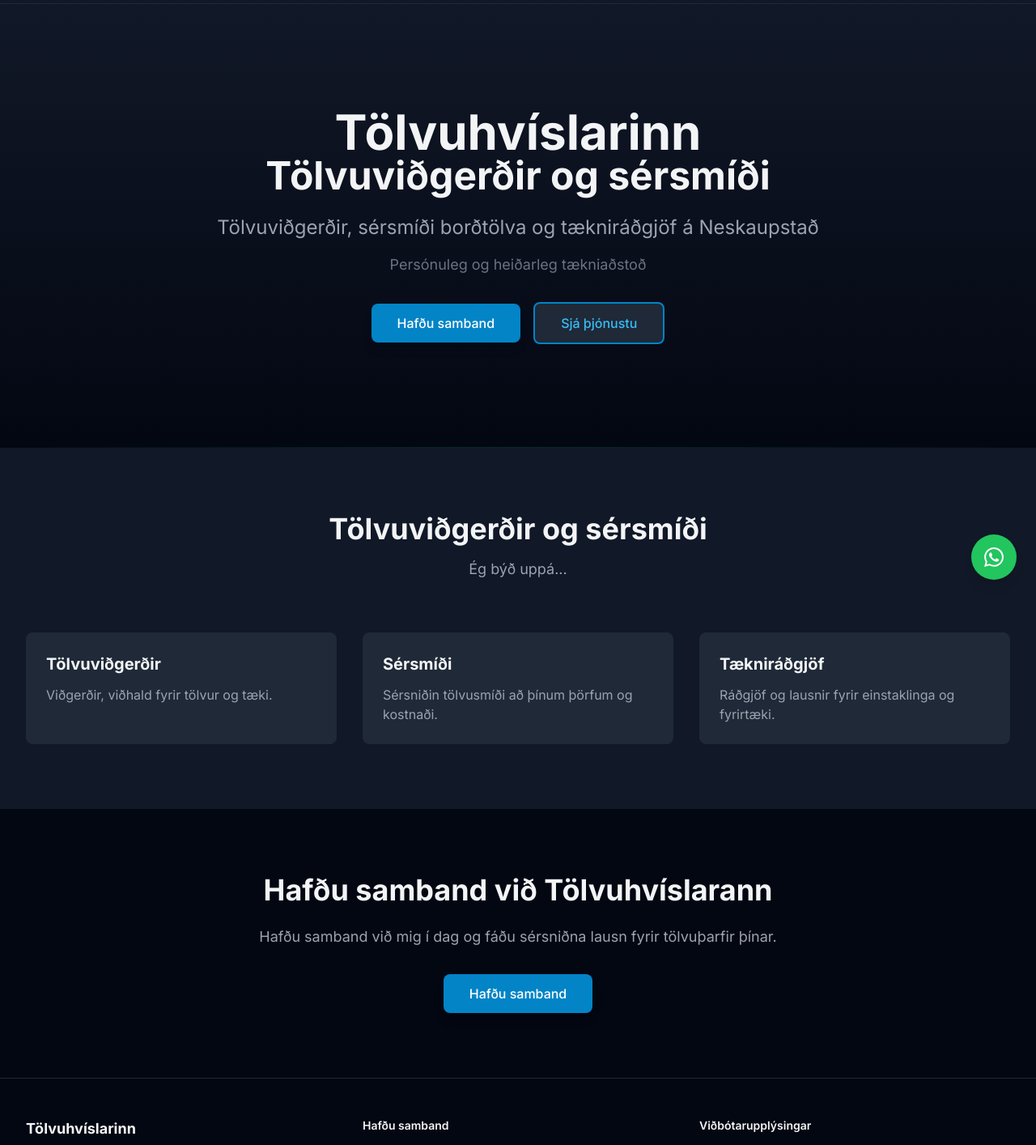
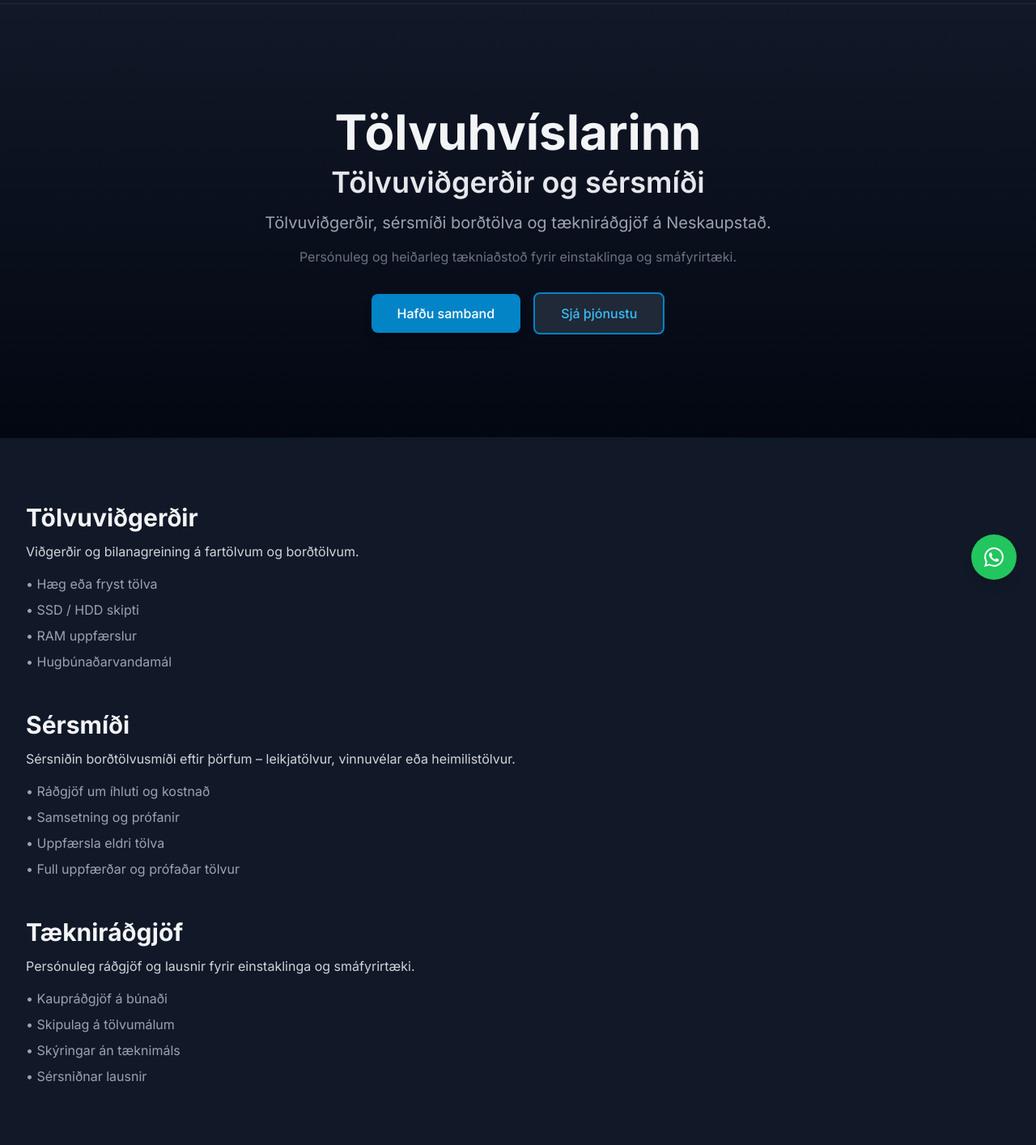
Before and after one commit to Lovedealer8472/TH.is, a Next.js app: page / in a window 1280 px wide. Shown: the part 60-1474 px from the top of the page at 81% size. Built offline with nearby package versions, Linux system fonts and the light colour scheme; no server answers.

Commit message:
Refactor entire site: Improve text structure, hierarchy, and SEO

```diff
--- /dev/null
+++ b/app/about/layout.tsx
@@ -0,0 +1,14 @@
+import type { Metadata } from 'next';
+
+export const metadata: Metadata = {
+  title: 'Um Tölvuhvíslarinn – Tölvuviðgerðir í Neskaupstað',
+  description: 'Kynntu þér Tölvuhvíslarinn. Persónuleg og heiðarleg tækniaðstoð með 20 ára reynslu í tölvuviðgerðum og tækniráðgjöf.',
+};
+
+export default function AboutLayout({
+  children,
+}: {
+  children: React.ReactNode;
+}) {
+  return <>{children}</>;
+}
--- /dev/null
+++ b/app/contact/layout.tsx
@@ -0,0 +1,14 @@
+import type { Metadata } from 'next';
+
+export const metadata: Metadata = {
+  title: 'Hafðu samband – Tölvuhvíslarinn',
+  description: 'Hafðu samband við Tölvuhvíslarann í Neskaupstað. Sími: 848-6755, netfang: tolvuhvislarinn@gmail.com',
+};
+
+export default function ContactLayout({
+  children,
+}: {
+  children: React.ReactNode;
+}) {
+  return <>{children}</>;
+}
--- a/app/contact/page.tsx
+++ b/app/contact/page.tsx
@@ -10,15 +10,40 @@ export default function ContactPage() {
   return (
     <div className="py-20">
       <div className="max-w-7xl mx-auto px-4 sm:px-6 lg:px-8">
-        <div className="text-center mb-16">
-          <h1 className="text-4xl sm:text-5xl font-bold text-gray-100 mb-4">
+        <div className="mb-12">
+          <h1 className="text-4xl sm:text-5xl font-bold text-gray-100 mb-6">
             {t.contact.title}
           </h1>
-          <p className="text-xl text-gray-400 max-w-3xl mx-auto mb-6">
-            {t.contact.subtitle}
+          <p className="text-lg text-gray-300 mb-8 leading-relaxed">
+            {t.contact.intro}
           </p>
-          <div className="flex justify-center">
-            <SocialMediaLinks variant="inline" showLabels={true} />
+
+          <div className="bg-gray-800 border border-gray-700 rounded-lg p-6 mb-8">
+            <div className="space-y-4">
+              <div>
+                <h3 className="text-sm font-semibold text-gray-400 mb-1">{t.contact.phone}</h3>
+                <p className="text-lg text-gray-100">
+                  <a href="tel:848-6755" className="text-primary-400 hover:text-primary-300">848-6755</a>
+                </p>
+              </div>
+              <div>
+                <h3 className="text-sm font-semibold text-gray-400 mb-1">{t.contact.email}</h3>
+                <p className="text-lg text-gray-100">
+                  <a href="mailto:tolvuhvislarinn@gmail.com" className="text-primary-400 hover:text-primary-300">tolvuhvislarinn@gmail.com</a>
+                </p>
+              </div>
+              <div>
+                <h3 className="text-sm font-semibold text-gray-400 mb-1">{t.contact.location}</h3>
+                <p className="text-lg text-gray-100">Neskaupstaður</p>
+              </div>
+            </div>
+          </div>
+
+          <div className="text-center mb-8">
+            <p className="text-gray-400 mb-4">Eða hafðu samband í gegnum:</p>
+            <div className="flex justify-center">
+              <SocialMediaLinks variant="inline" showLabels={true} />
+            </div>
           </div>
         </div>
 
--- a/app/page.tsx
+++ b/app/page.tsx
@@ -12,14 +12,16 @@ export default function HomePage() {
       <section className="relative py-20 sm:py-32 bg-gradient-to-b from-gray-900 to-gray-950">
         <div className="max-w-7xl mx-auto px-4 sm:px-6 lg:px-8">
           <div className="text-center">
-            <h1 className="text-4xl sm:text-5xl lg:text-6xl font-bold text-gray-100 mb-6">
-              <div>{t.home.hero.titleMain}</div>
-              <div className="text-3xl sm:text-4xl lg:text-5xl">{t.home.hero.titleSecondary}</div>
+            <h1 className="text-4xl sm:text-5xl lg:text-6xl font-bold text-gray-100 mb-3">
+              {t.home.hero.titleMain}
             </h1>
-            <p className="text-xl sm:text-2xl text-gray-400 mb-4 max-w-3xl mx-auto">
+            <p className="text-2xl sm:text-3xl lg:text-4xl font-semibold text-gray-200 mb-4">
+              {t.home.hero.titleSecondary}
+            </p>
+            <p className="text-lg sm:text-xl text-gray-400 mb-4 max-w-3xl mx-auto">
               {t.home.hero.subtitle}
             </p>
-            <p className="text-base sm:text-lg text-gray-500 mb-8">
+            <p className="text-base text-gray-500 mb-8">
               {t.home.hero.trustLine}
             </p>
             <div className="flex flex-col sm:flex-row gap-4 justify-center items-center">
@@ -46,44 +48,53 @@ export default function HomePage() {
       {/* Service Highlights */}
       <section className="py-20 bg-gray-900">
         <div className="max-w-7xl mx-auto px-4 sm:px-6 lg:px-8">
-          <div className="text-center mb-16">
-            <h2 className="text-3xl sm:text-4xl font-bold text-gray-100 mb-4">
-              {t.services.title}
-            </h2>
-            <p className="text-lg text-gray-400 max-w-2xl mx-auto">
-              {t.services.subtitle}
-            </p>
-          </div>
-
-          <div className="grid grid-cols-1 md:grid-cols-3 gap-8">
-            {/* Service Card 1 - Tölvuviðgerðir */}
-            <div className="p-6 border border-gray-800 rounded-lg hover:border-primary-500 hover:shadow-lg transition-all bg-gray-800">
-              <h3 className="text-xl font-bold text-gray-100 mb-3">
-                Tölvuviðgerðir
-              </h3>
-              <p className="text-gray-400">
-                Viðgerðir, viðhald fyrir tölvur og tæki.
+          <div className="space-y-12">
+            {/* Tölvuviðgerðir */}
+            <div>
+              <h2 className="text-2xl sm:text-3xl font-bold text-gray-100 mb-3">
+                {t.home.services.repairs.title}
+              </h2>
+              <p className="text-gray-300 mb-4 max-w-3xl">
+                {t.home.services.repairs.description}
               </p>
+              <ul className="space-y-2 text-gray-400">
+                <li>• {t.home.services.repairs.bullet1}</li>
+                <li>• {t.home.services.repairs.bullet2}</li>
+                <li>• {t.home.services.repairs.bullet3}</li>
+                <li>• {t.home.services.repairs.bullet4}</li>
+              </ul>
             </div>
 
-            {/* Service Card 2 - Sérsmíði */}
-            <div className="p-6 border border-gray-800 rounded-lg hover:border-primary-500 hover:shadow-lg transition-all bg-gray-800">
-              <h3 className="text-xl font-bold text-gray-100 mb-3">
-                Sérsmíði
-              </h3>
-              <p className="text-gray-400">
-                Sérsniðin tölvusmíði að þínum þörfum og kostnaði.
+            {/* Sérsmíði */}
+            <div>
+              <h2 className="text-2xl sm:text-3xl font-bold text-gray-100 mb-3">
+                {t.home.services.custom.title}
+              </h2>
+              <p className="text-gray-300 mb-4 max-w-3xl">
+                {t.home.services.custom.description}
               </p>
+              <ul className="space-y-2 text-gray-400">
+                <li>• {t.home.services.custom.bullet1}</li>
+                <li>• {t.home.services.custom.bullet2}</li>
+                <li>• {t.home.services.custom.bullet3}</li>
+                <li>• {t.home.services.custom.bullet4}</li>
+              </ul>
             </div>
 
-            {/* Service Card 3 - Tækniráðgjöf */}
-            <div className="p-6 border border-gray-800 rounded-lg hover:border-primary-500 hover:shadow-lg transition-all bg-gray-800">
-              <h3 className="text-xl font-bold text-gray-100 mb-3">
-                Tækniráðgjöf
-              </h3>
-              <p className="text-gray-400">
-                Ráðgjöf og lausnir fyrir einstaklinga og fyrirtæki.
+            {/* Tækniráðgjöf */}
+            <div>
+              <h2 className="text-2xl sm:text-3xl font-bold text-gray-100 mb-3">
+                {t.home.services.consulting.title}
+              </h2>
+              <p className="text-gray-300 mb-4 max-w-3xl">
+                {t.home.services.consulting.description}
               </p>
+              <ul className="space-y-2 text-gray-400">
+                <li>• {t.home.services.consulting.bullet1}</li>
+                <li>• {t.home.services.consulting.bullet2}</li>
+                <li>• {t.home.services.consulting.bullet3}</li>
+                <li>• {t.home.services.consulting.bullet4}</li>
+              </ul>
             </div>
           </div>
         </div>
@@ -92,11 +103,11 @@ export default function HomePage() {
       {/* CTA Section */}
       <section className="py-20 bg-gray-950">
         <div className="max-w-4xl mx-auto px-4 sm:px-6 lg:px-8 text-center">
-          <h2 className="text-3xl sm:text-4xl font-bold text-gray-100 mb-6">
-            Hafðu samband við Tölvuhvíslarann
+          <h2 className="text-2xl sm:text-3xl font-bold text-gray-100 mb-4">
+            {t.home.cta.heading}
           </h2>
           <p className="text-lg text-gray-400 mb-8">
-            Hafðu samband við mig í dag og fáðu sérsniðna lausn fyrir tölvuþarfir þínar.
+            {t.home.cta.description}
           </p>
           <Link
             href="/contact"
--- /dev/null
+++ b/app/pricing/layout.tsx
@@ -0,0 +1,14 @@
+import type { Metadata } from 'next';
+
+export const metadata: Metadata = {
+  title: 'Verðskrá – Tölvuhvíslarinn',
+  description: 'Skýr og gagnsæ verðskrá fyrir tölvuviðgerðir, sérsmíði, gagnavernd og tækniráðgjöf. Allt verð í íslenskum krónum.',
+};
+
+export default function PricingLayout({
+  children,
+}: {
+  children: React.ReactNode;
+}) {
+  return <>{children}</>;
+}
--- /dev/null
+++ b/app/services/layout.tsx
@@ -0,0 +1,14 @@
+import type { Metadata } from 'next';
+
+export const metadata: Metadata = {
+  title: 'Þjónusta – Tölvuhvíslarinn',
+  description: 'Tölvuviðgerðir, sérsmíði borðtölva, gagnavernd, öryggi og tækniráðgjöf. Yfirlit yfir allar þjónustur sem Tölvuhvíslarinn býður upp á.',
+};
+
+export default function ServicesLayout({
+  children,
+}: {
+  children: React.ReactNode;
+}) {
+  return <>{children}</>;
+}
--- a/app/services/page.tsx
+++ b/app/services/page.tsx
@@ -41,19 +41,22 @@ export default function ServicesPage() {
   return (
     <div className="py-12">
       <div className="max-w-7xl mx-auto px-4 sm:px-6 lg:px-8">
-        <div className="text-center mb-12">
-          <h1 className="text-4xl sm:text-5xl font-bold text-gray-100 mb-4">
+        <div className="mb-12">
+          <h1 className="text-4xl sm:text-5xl font-bold text-gray-100 mb-6">
             {t.services.title}
           </h1>
-          <p className="text-xl text-gray-400 max-w-3xl mx-auto">
-            {t.services.subtitle}
+          <p className="text-lg text-gray-300 max-w-3xl leading-relaxed">
+            {t.services.intro}
           </p>
         </div>
 
         <div className="grid grid-cols-1 md:grid-cols-2 gap-4">
           {/* Tölvuviðgerðir & bilanagreining */}
           <AccordionSection title="Tölvuviðgerðir & bilanagreining">
-            <ul className="space-y-2 text-sm">
+            <p className="text-gray-300 mb-4">
+              Viðgerðir og bilanagreining á fartölvum og borðtölvum.
+            </p>
+            <ul className="space-y-2 text-sm text-gray-400">
               <li>• Greining og viðgerðir á borðtölvum og fartölvum</li>
               <li>• Skipti á hörðum diskum / SSD</li>
               <li>• Uppfærslur á vinnsluminni (RAM)</li>
@@ -64,7 +67,10 @@ export default function ServicesPage() {
 
           {/* Sérsmíði & uppfærslur á vélum */}
           <AccordionSection title="Sérsmíði & uppfærslur á vélum">
-            <ul className="space-y-2 text-sm">
+            <p className="text-gray-300 mb-4">
+              Sérsniðin borðtölvusmíði eftir þörfum – leikjatölvur, vinnuvélar eða heimilistölvur.
+            </p>
+            <ul className="space-y-2 text-sm text-gray-400">
               <li>• Sérsmíði borðtölva eftir þörfum (leikjatölvur, vinnuvélar, heimilistölvur)</li>
               <li>• Ráðgjöf um íhluti og kostnað</li>
               <li>• Uppfærsla eldri tölva til að lengja líftíma</li>
@@ -74,18 +80,24 @@ export default function ServicesPage() {
 
           {/* Gögn, afrit og gangabjörgun */}
           <AccordionSection title="Gögn, afrit og gangabjörgun">
-            <ul className="space-y-2 text-sm">
+            <p className="text-gray-300 mb-4">
+              Afritun, flutningur og endurheimt gagna. Er með samstarf við <Link href="https://logurinn.is/" target="_blank" rel="noopener noreferrer" className="text-primary-400 hover:text-primary-300 underline">Lögurinn</Link> sem er með geggað setup fyrir gagnageymslu.
+            </p>
+            <ul className="space-y-2 text-sm text-gray-400">
               <li>• Afritun gagna (backup)</li>
               <li>• Flutningur gagna milli tölva</li>
               <li>• Endurheimt tapaðra gagna (þar sem mögulegt er)</li>
-              <li>• Uppsetning á sjálfvirkum afritunarlausnum. Er með samstarf við <Link href="https://logurinn.is/" target="_blank" rel="noopener noreferrer" className="text-primary-400 hover:text-primary-300 underline">Lögurinn</Link> sem er með geggað setup fyrir gagnageymslu.</li>
+              <li>• Uppsetning á sjálfvirkum afritunarlausnum</li>
               <li>• Ráðgjöf um gagnavernd</li>
             </ul>
           </AccordionSection>
 
           {/* Öryggi & hugbúnaður */}
           <AccordionSection title="Öryggi & hugbúnaður">
-            <ul className="space-y-2 text-sm">
+            <p className="text-gray-300 mb-4">
+              Veiru- og spilliforritahreinsun, uppsetning öryggislausna og kerfishreinsun.
+            </p>
+            <ul className="space-y-2 text-sm text-gray-400">
               <li>• Veiru- og spilliforritahreinsun</li>
               <li>• Uppsetning vírusvarna og öryggislausna</li>
               <li>• Kerfishreinsun og stillingar</li>
@@ -96,7 +108,10 @@ export default function ServicesPage() {
 
           {/* Netkerfi & heimila-/fyrirtækjalausnir */}
           <AccordionSection title="Netkerfi & heimila-/fyrirtækjalausnir">
-            <ul className="space-y-2 text-sm">
+            <p className="text-gray-300 mb-4">
+              Uppsetning og bilanagreining á heimilisnetum og smá netkerfum fyrir fyrirtæki.
+            </p>
+            <ul className="space-y-2 text-sm text-gray-400">
               <li>• Uppsetning og bilanagreining á heimilisnetum</li>
               <li>• Beinar, Wi-Fi, prentarar og nettengd tæki</li>
               <li>• Smá netkerfi fyrir fyrirtæki</li>
@@ -106,7 +121,10 @@ export default function ServicesPage() {
 
           {/* Tækniráðgjöf & aðstoð */}
           <AccordionSection title="Tækniráðgjöf & aðstoð">
-            <ul className="space-y-2 text-sm">
+            <p className="text-gray-300 mb-4">
+              Persónuleg ráðgjöf og lausnir sérsniðnar að þínum þörfum, án tæknimáls.
+            </p>
+            <ul className="space-y-2 text-sm text-gray-400">
               <li>• Persónuleg tækniráðgjöf</li>
               <li>• Aðstoð við kaup á búnaði</li>
               <li>• Útskýringar og leiðbeiningar (án tæknimáls)</li>
@@ -117,7 +135,10 @@ export default function ServicesPage() {
 
           {/* Heimsóknarþjónusta */}
           <AccordionSection title="Heimsóknarþjónusta">
-            <ul className="space-y-2 text-sm">
+            <p className="text-gray-300 mb-4">
+              Aðstoð heima eða á vinnustað. Sérstaklega hentugt fyrir þá sem treysta sér ekki með tækin.
+            </p>
+            <ul className="space-y-2 text-sm text-gray-400">
               <li>• Aðstoð heima eða á vinnustað</li>
               <li>• Uppsetningar, bilanagreining og leiðbeiningar</li>
               <li>• Sérstaklega hentugt fyrir þá sem treysta sér ekki með tækin</li>
@@ -126,7 +147,10 @@ export default function ServicesPage() {
 
           {/* Fyrirtækjaþjónusta (smáfyrirtæki) */}
           <AccordionSection title="Fyrirtækjaþjónusta (smáfyrirtæki)">
-            <ul className="space-y-2 text-sm">
+            <p className="text-gray-300 mb-4">
+              Reglubundin þjónusta og tæknilegur bakhjarl fyrir smáfyrirtæki.
+            </p>
+            <ul className="space-y-2 text-sm text-gray-400">
               <li>• Reglulegt tæknilegt viðhald</li>
               <li>• Aðstoð við tölvuumhverfi starfsmanna</li>
               <li>• Uppsetning og viðhald á einföldum kerfum</li>
--- a/components/layout/Footer.tsx
+++ b/components/layout/Footer.tsx
@@ -14,7 +14,7 @@ export default function Footer() {
           {/* Brand */}
           <div>
             <h3 className="text-lg font-bold text-gray-100 mb-2">Tölvuhvíslarinn</h3>
-            <p className="text-sm text-gray-400 font-mono mb-4">{t.footer.tagline}</p>
+            <p className="text-sm text-gray-400 mb-4">{t.footer.tagline}</p>
             <SocialMediaLinks variant="footer" />
           </div>
 
--- a/lib/translations/is.json
+++ b/lib/translations/is.json
@@ -12,35 +12,74 @@
   },
   "footer": {
     "copyright": "© {year} Tölvuhvíslarinn. Allur réttur áskilinn.",
-    "tagline": "Tölvuviðgerðir, sérsmíði og tækniráðgjöf"
+    "tagline": "Tölvuhvíslarinn – persónuleg tækniaðstoð"
   },
   "home": {
     "hero": {
       "titleMain": "Tölvuhvíslarinn",
       "titleSecondary": "Tölvuviðgerðir og sérsmíði",
-      "subtitle": "Tölvuviðgerðir, sérsmíði borðtölva og tækniráðgjöf á Neskaupstað",
-      "trustLine": "Persónuleg og heiðarleg tækniaðstoð"
+      "subtitle": "Tölvuviðgerðir, sérsmíði borðtölva og tækniráðgjöf á Neskaupstað.",
+      "trustLine": "Persónuleg og heiðarleg tækniaðstoð fyrir einstaklinga og smáfyrirtæki."
+    },
+    "services": {
+      "repairs": {
+        "title": "Tölvuviðgerðir",
+        "description": "Viðgerðir og bilanagreining á fartölvum og borðtölvum.",
+        "bullet1": "Hæg eða fryst tölva",
+        "bullet2": "SSD / HDD skipti",
+        "bullet3": "RAM uppfærslur",
+        "bullet4": "Hugbúnaðarvandamál"
+      },
+      "custom": {
+        "title": "Sérsmíði",
+        "description": "Sérsniðin borðtölvusmíði eftir þörfum – leikjatölvur, vinnuvélar eða heimilistölvur.",
+        "bullet1": "Ráðgjöf um íhluti og kostnað",
+        "bullet2": "Samsetning og prófanir",
+        "bullet3": "Uppfærsla eldri tölva",
+        "bullet4": "Full uppfærðar og prófaðar tölvur"
+      },
+      "consulting": {
+        "title": "Tækniráðgjöf",
+        "description": "Persónuleg ráðgjöf og lausnir fyrir einstaklinga og smáfyrirtæki.",
+        "bullet1": "Kaupráðgjöf á búnaði",
+        "bullet2": "Skipulag á tölvumálum",
+        "bullet3": "Skýringar án tæknimáls",
+        "bullet4": "Sérsniðnar lausnir"
+      }
     },
     "cta": {
+      "heading": "Hafðu samband",
+      "description": "Hafðu samband við mig í dag og fáðu sérsniðna lausn fyrir tölvuþarfir þínar.",
       "primary": "Hafðu samband",
       "secondary": "Sjá þjónustu"
     }
   },
   "services": {
-    "title": "Tölvuviðgerðir og sérsmíði",
-    "subtitle": "Ég býð uppá..."
+    "title": "Þjónusta",
+    "intro": "Tölvuhvíslarinn þjónustar einstaklinga og smáfyrirtæki með tölvuviðgerðir, sérsmíði, gagnavernd og tækniráðgjöf. Hér fyrir neðan er yfirlit yfir þjónustu sem ég býð upp á."
   },
   "pricing": {
     "title": "Verðskrá",
-    "subtitle": "Hafðu samband fyrir nákvæmari verð"
+    "intro": "Verð eru skýr og gagnsæ. Engin vinna er framkvæmd án samþykkis og ég met alltaf heiðarlega hvort viðgerð borgi sig. Ekki eru seldar óþarfa uppfærslur."
   },
   "about": {
-    "title": "Um okkur",
-    "subtitle": "Kynntu þér Tölvuhvíslarinn"
+    "title": "Um Tölvuhvíslarinn",
+    "intro1": "Ég heiti Daði og hef unnið með tölvur í 20 ár. Tölvuhvíslarinn þjónustar einstaklinga og smáfyrirtæki með tölvuviðgerðir, uppfærslur, sérsmíði, gagnavernd og tækniráðgjöf.",
+    "intro2": "Ég legg áherslu á að tala mannamál, ekki tæknimál, og útskýra alltaf hvað er verið að gera og hvers vegna. Góð tækniaðstoð snúist ekki bara um að laga hlutinn, heldur um að hjálpa fólki að taka betri ákvarðanir og byggja upp traust til lengri tíma.",
+    "howIWork": {
+      "title": "Hvernig ég vinn",
+      "bullet1": "Heiðarleg ráðgjöf – ekki bara það sem selst best",
+      "bullet2": "Skýrar útskýringar á því sem er gert",
+      "bullet3": "Engin óþarfa vinna – stundum er besta lausnin að gera ekki neitt",
+      "bullet4": "Lausnir sem henta raunverulegum þörfum"
+    }
   },
   "contact": {
     "title": "Hafðu samband",
-    "subtitle": "Við svörum öllum fyrirspurnum",
+    "intro": "Hafðu samband við mig í gegnum síma, netfang eða skilaboðsformið hér fyrir neðan.",
+    "phone": "Sími",
+    "email": "Netfang",
+    "location": "Staðsetning",
     "form": {
       "name": "Nafn",
       "email": "Netfang",
```
Also changed, not shown: app/about/page.tsx (+34 -65 lines), app/pricing/page.tsx (+4 -4 lines).
